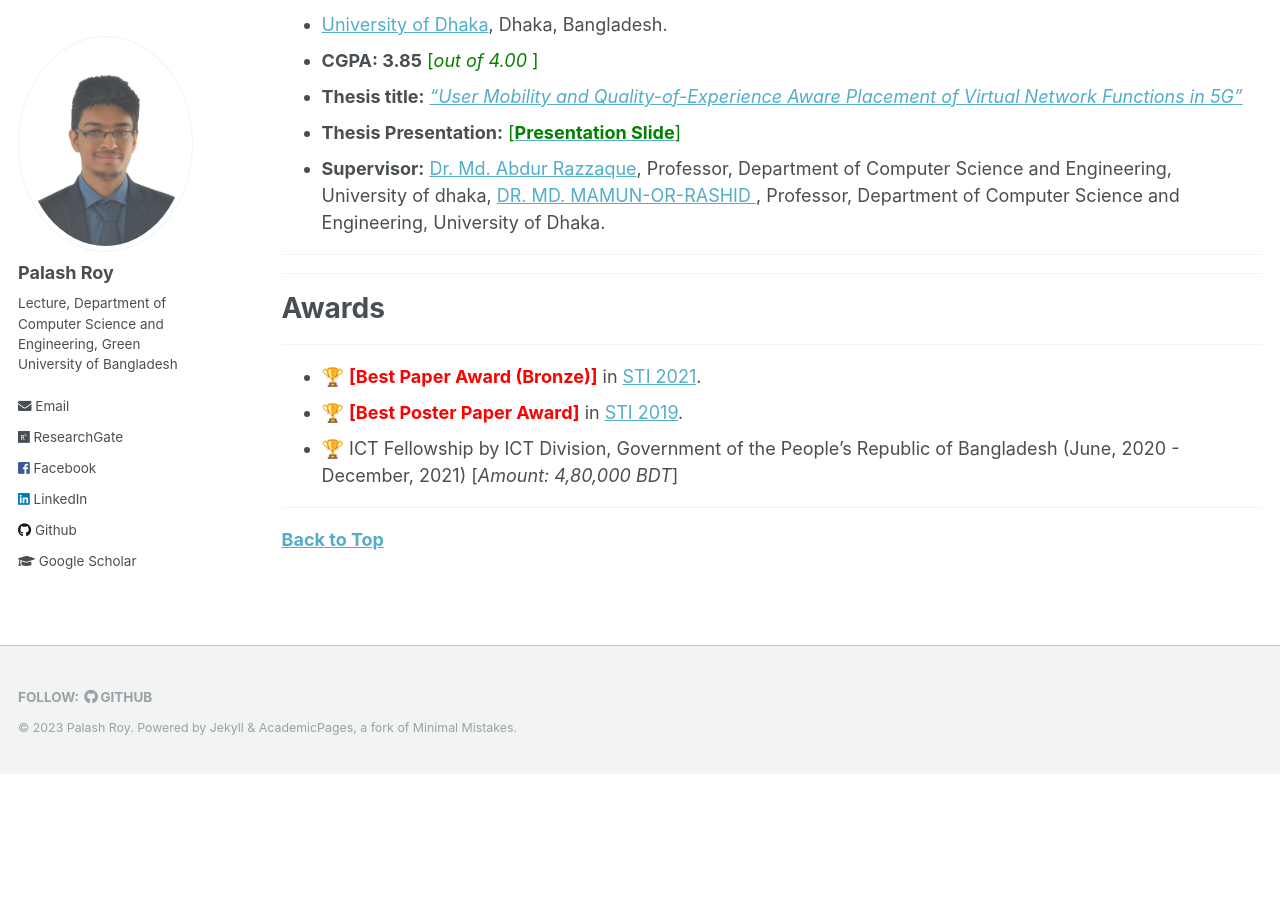
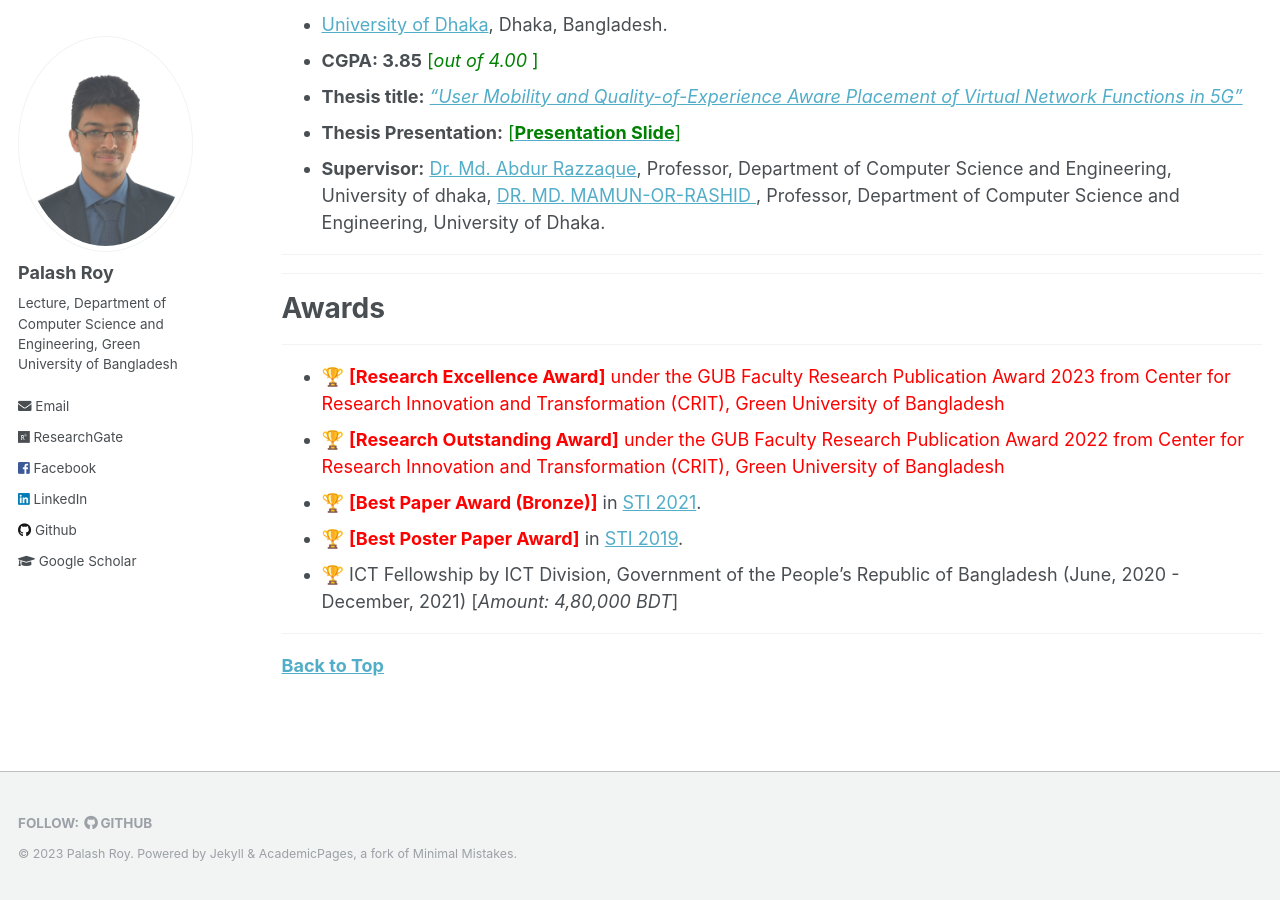
Before and after one commit to PalashRoy975/PalashRoy975.github.io, a Jekyll site: the page built from _pages/education-awards.md, in a window 1280 px wide and 900 px high, scrolled down 661 px. Built offline with Jekyll 4.4.1, drawn with Linux system fonts in a browser that asks for light colours; before the commit the page ends 1435 px from its top, so only the background shows below that.

Commit message:
Update education-awards.md

```diff
--- a/_pages/education-awards.md
+++ b/_pages/education-awards.md
@@ -38,6 +38,8 @@ author_profile: true
 # Awards
 ---------
 
+* 🏆 <span style="color:Red"> **[Research Excellence Award]** under the GUB Faculty Research Publication Award 2023 from Center for Research Innovation and Transformation (CRIT), Green University of Bangladesh
+* 🏆 <span style="color:Red"> **[Research Outstanding Award]** under the GUB Faculty Research Publication Award 2022 from Center for Research Innovation and Transformation (CRIT), Green University of Bangladesh
 * 🏆 <span style="color:Red"> **[Best Paper Award (Bronze)]** </span> in [STI 2021](http://fse.green.edu.bd/sti-2021/).
 * 🏆 <span style="color:Red"> **[Best Poster Paper Award]** </span> in [STI 2019](http://fse.green.edu.bd/sti-2019/).
 * 🏆 ICT Fellowship by ICT Division, Government of the People’s Republic of Bangladesh (June, 2020 - December, 2021) [*Amount: 4,80,000 BDT*]
```
